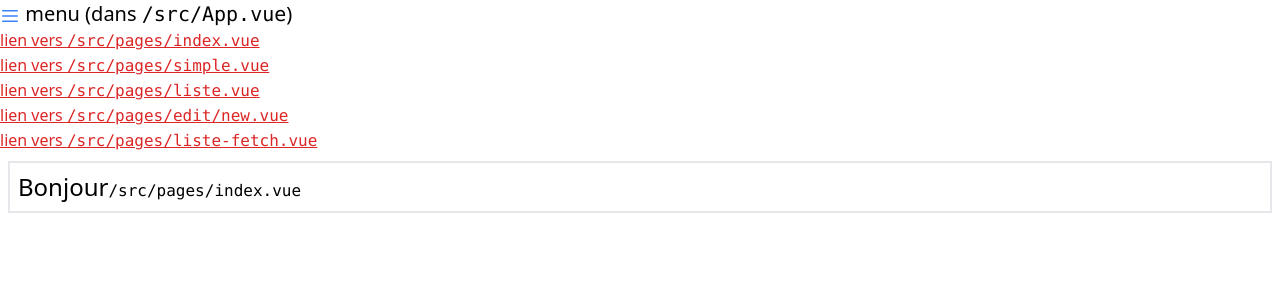
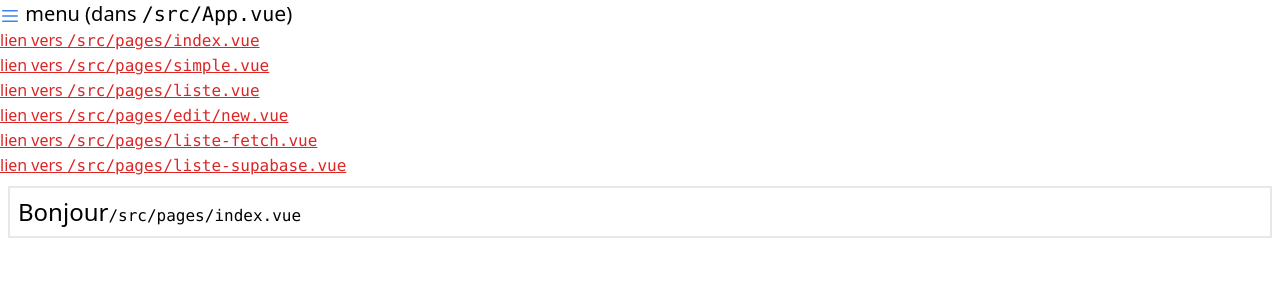
Before and after one commit to Luca-Thomesse/tp01, a Vue app: page / in a window 1280 px wide. Shown: the top 300 px of the page. Built offline with nearby package versions, Linux system fonts and the light colour scheme; what @formkit/vue would draw is missing.

Commit message:
installation supabase + liste-supabase

```diff
--- a/package.json
+++ b/package.json
@@ -12,6 +12,7 @@
   "dependencies": {
     "@formkit/vue": "^1.0.0-beta.10",
     "@heroicons/vue": "^2.0.8",
+    "@supabase/supabase-js": "^1.35.7",
     "vue": "^3.2.37",
     "vue-router": "^4.1.3"
   },
--- a/src/App.vue
+++ b/src/App.vue
@@ -35,6 +35,12 @@
           <code class="font-mono">/src/pages/liste-fetch.vue</code>
         </router-link>
       </li>
+      <li>
+        <router-link class="text-red-600 underline" to="/liste-supabase">
+          lien vers
+          <code class="font-mono">/src/pages/liste-supabase.vue</code>
+        </router-link>
+      </li>
     </ul>
   </nav>
 
--- /dev/null
+++ b/src/pages/liste-supabase.vue
@@ -0,0 +1,18 @@
+<script setup lang="ts">
+    import Card from "../components/card.vue";
+    const res = await fetch("/maison.json");
+    const listeMaisons = await res.json();
+
+
+</script>
+
+<template>
+    <div class="p-2">
+        <h2>Page liste fetch maisons</h2>
+        <Card v-bind="listeMaisons[0]"/>
+        <Card v-bind="listeMaisons[1]"/>
+        <div v-for="uneMaison in listeMaisons" :key="uneMaison.nom">
+          <card v-bind="uneMaison" />
+        </div>
+    </div>
+</template>
--- /dev/null
+++ b/src/supabase.ts
@@ -0,0 +1,9 @@
+import { createClient } from '@supabase/supabase-js'
+
+const supabaseUrl = import.meta.env.VITE_SUPABASE_URL
+const supabaseAnonKey = import.meta.env.VITE_SUPABASE_ANON_KEY
+
+export const supabase = createClient(supabaseUrl, supabaseAnonKey)
+
+// Pour tester dans la console, dé-commenter la ligne qui suit :
+globalThis.supabase = supabase
```
Also changed, not shown: 2 other files (tests, documents, lock files or other folders).
